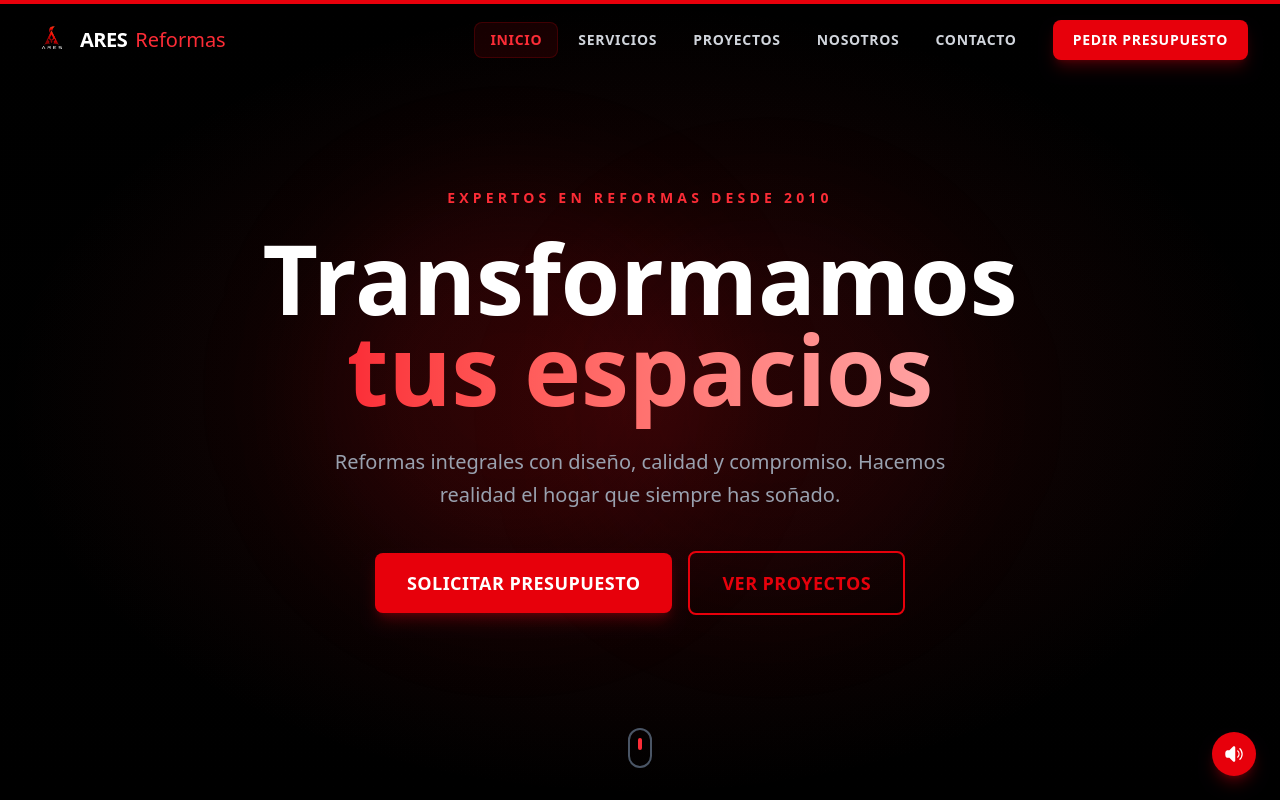
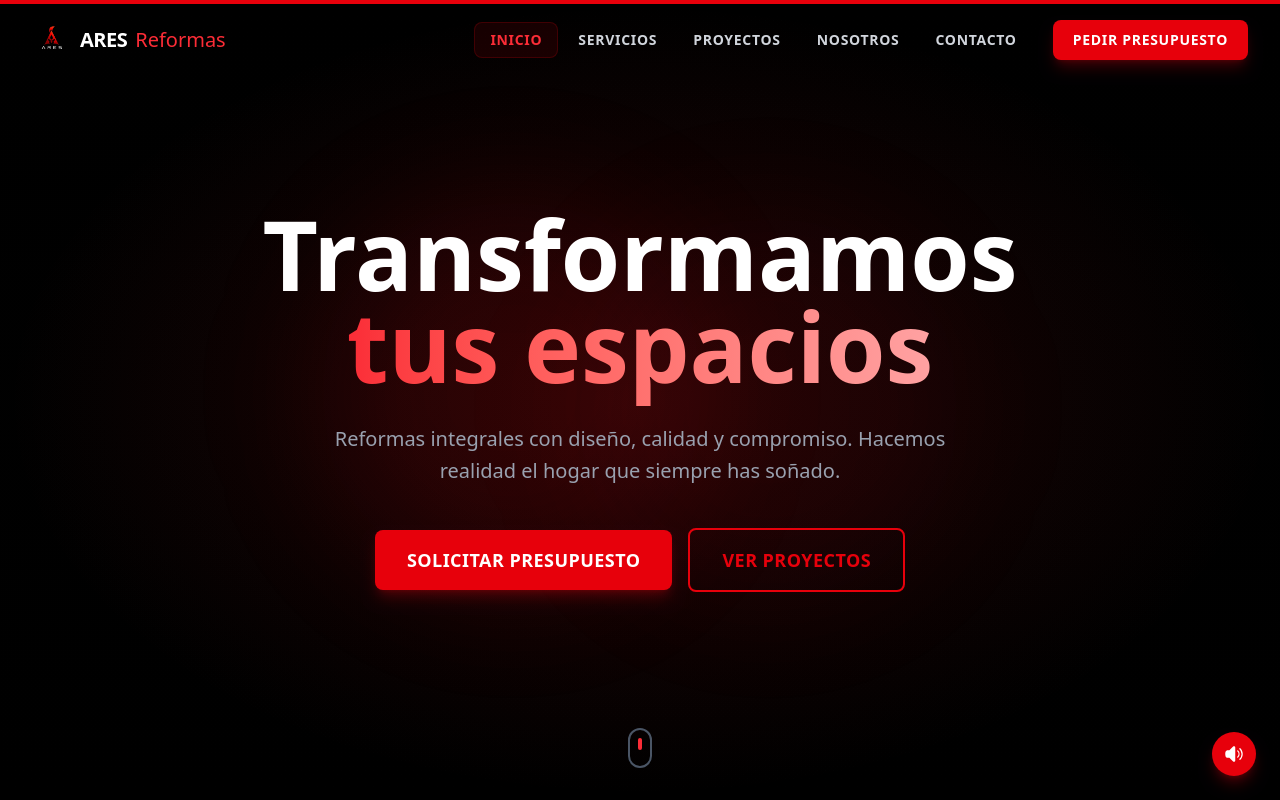
Before and after one commit to santos878/Ares-reformas, a Next.js app: page / in a window 1280 px wide. Shown: the top 800 px of the page. Built offline with nearby package versions, Linux system fonts and the light colour scheme.

Commit message:
Home: remove 'desde 2010'. Nosotros: 3 reasons

```diff
--- a/src/components/HomeContent.tsx
+++ b/src/components/HomeContent.tsx
@@ -54,14 +54,6 @@ export function HomeContent() {
         </div>
 
         <div className="relative z-10 text-center px-4 max-w-5xl mx-auto">
-          <motion.span
-            initial={{ opacity: 0, y: 20 }}
-            animate={{ opacity: 1, y: 0 }}
-            transition={{ delay: 0.2 }}
-            className="inline-block text-red-500 font-semibold tracking-[0.3em] uppercase text-sm mb-6"
-          >
-            Expertos en reformas desde 2010
-          </motion.span>
 
           <motion.h1
             initial={{ opacity: 0, y: 30 }}
```
